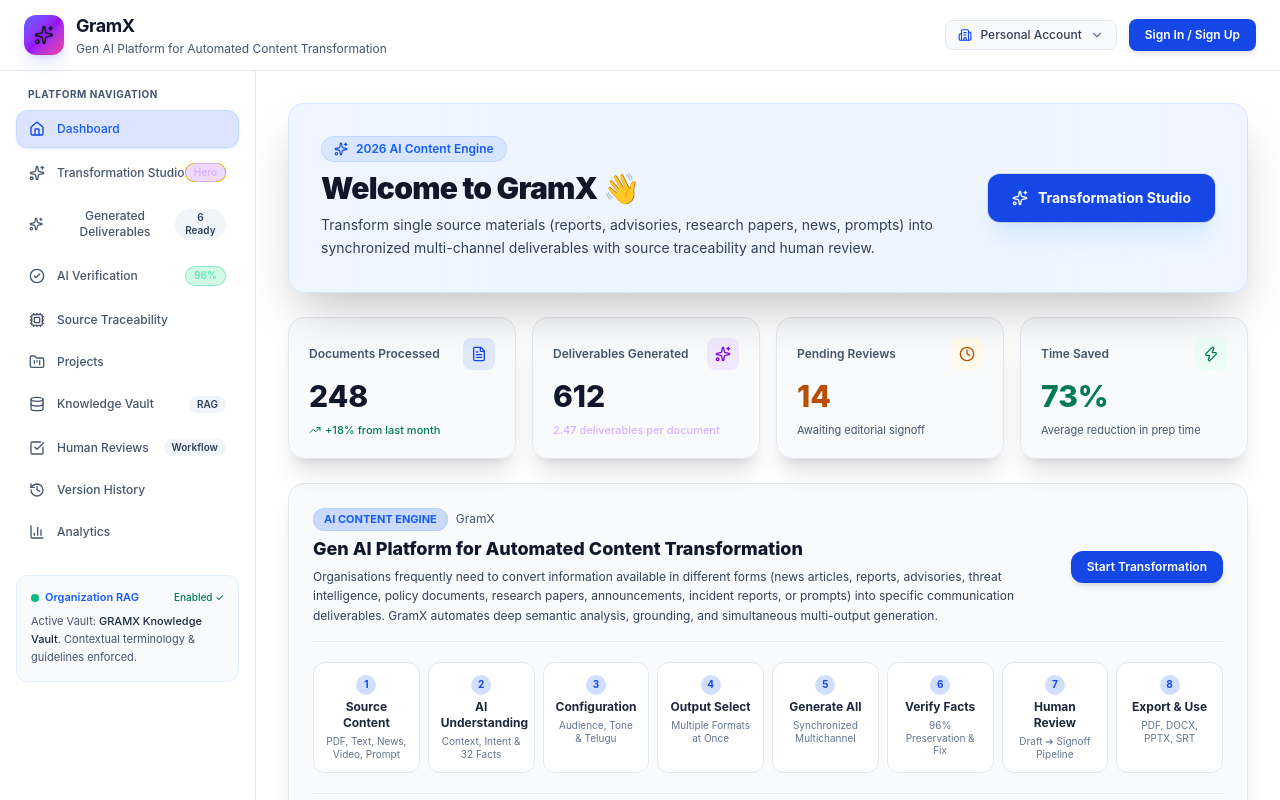
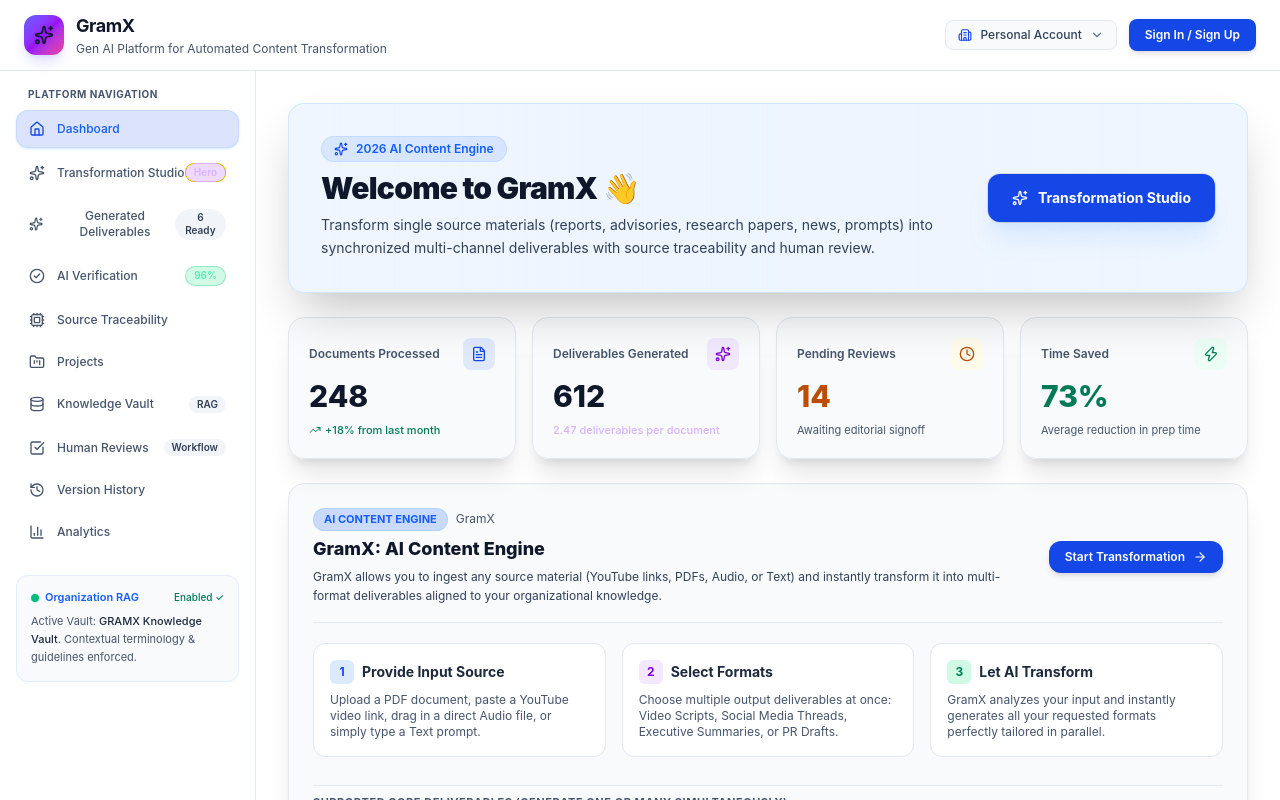
Before and after one commit to ruchitha188/GramX-Sih, a React (Vite) app in the folder GramX-Sih/: page / in a window 1280 px wide. Shown: the top 800 px of the page. Built offline with nearby package versions, Linux system fonts and the light colour scheme.

Commit message:
style: Simplify dashboard overview content

```diff
--- a/GramX-Sih/src/features/dashboard/DashboardView.tsx
+++ b/GramX-Sih/src/features/dashboard/DashboardView.tsx
@@ -129,40 +129,45 @@ export const DashboardView: React.FC<DashboardViewProps> = ({
               <span className="text-xs text-slate-600">GramX</span>
             </div>
             <h3 className="text-base sm:text-lg font-extrabold text-slate-900 mt-1">
-              Gen AI Platform for Automated Content Transformation
+              GramX: AI Content Engine
             </h3>
             <p className="text-xs text-slate-700 mt-1 max-w-4xl leading-relaxed">
-              Organisations frequently need to convert information available in different forms (news articles, reports, advisories, threat intelligence, policy documents, research papers, announcements, incident reports, or prompts) into specific communication deliverables. GramX automates deep semantic analysis, grounding, and simultaneous multi-output generation.
+              GramX allows you to ingest any source material (YouTube links, PDFs, Audio, or Text) and instantly transform it into multi-format deliverables aligned to your organizational knowledge.
             </p>
           </div>
           <button
             onClick={onLaunchTransformation}
-            className="px-4 py-2 bg-blue-700 hover:bg-blue-600 text-white rounded-xl text-xs font-semibold shrink-0 shadow-md transition-all"
+            className="px-4 py-2 bg-blue-700 hover:bg-blue-600 text-white rounded-xl text-xs font-semibold shrink-0 shadow-md transition-all flex items-center gap-2"
           >
-            Start Transformation
+            Start Transformation <ArrowRight className="w-3.5 h-3.5" />
           </button>
         </div>
 
-        {/* Visual Workflow Steps */}
-        <div className="grid grid-cols-2 sm:grid-cols-4 lg:grid-cols-8 gap-2 text-center text-xs">
-          {[
-            { step: '1', title: 'Source Content', sub: 'PDF, Text, News, Video, Prompt' },
-            { step: '2', title: 'AI Understanding', sub: 'Context, Intent & 32 Facts' },
-            { step: '3', title: 'Configuration', sub: 'Audience, Tone & Telugu' },
-            { step: '4', title: 'Output Select', sub: 'Multiple Formats at Once' },
-            { step: '5', title: 'Generate All', sub: 'Synchronized Multichannel' },
-            { step: '6', title: 'Verify Facts', sub: '96% Preservation & Fix' },
-            { step: '7', title: 'Human Review', sub: 'Draft ➔ Signoff Pipeline' },
-            { step: '8', title: 'Export & Use', sub: 'PDF, DOCX, PPTX, SRT' }
-          ].map((node) => (
-            <div key={node.step} className="p-3 rounded-xl bg-white border border-slate-200 space-y-1">
-              <span className="inline-flex items-center justify-center w-5 h-5 rounded-full bg-blue-600/20 text-blue-700 font-bold text-[10px]">
-                {node.step}
-              </span>
-              <h4 className="text-xs font-bold text-slate-800">{node.title}</h4>
-              <p className="text-[10px] text-slate-500 leading-tight">{node.sub}</p>
-            </div>
-          ))}
+        {/* Short visual summary */}
+        <div className="grid grid-cols-1 sm:grid-cols-3 gap-4 pb-2">
+          <div className="p-4 bg-white border border-slate-200 rounded-xl space-y-2">
+            <h4 className="font-bold text-slate-800 text-sm flex items-center gap-2">
+              <span className="w-6 h-6 rounded-md bg-blue-100 text-blue-700 flex items-center justify-center text-xs">1</span>
+              Provide Input Source
+            </h4>
+            <p className="text-xs text-slate-600">Upload a PDF document, paste a YouTube video link, drag in a direct Audio file, or simply type a Text prompt.</p>
+          </div>
+
+          <div className="p-4 bg-white border border-slate-200 rounded-xl space-y-2">
+            <h4 className="font-bold text-slate-800 text-sm flex items-center gap-2">
+              <span className="w-6 h-6 rounded-md bg-purple-100 text-purple-700 flex items-center justify-center text-xs">2</span>
+              Select Formats
+            </h4>
+            <p className="text-xs text-slate-600">Choose multiple output deliverables at once: Video Scripts, Social Media Threads, Executive Summaries, or PR Drafts.</p>
+          </div>
+
+          <div className="p-4 bg-white border border-slate-200 rounded-xl space-y-2">
+            <h4 className="font-bold text-slate-800 text-sm flex items-center gap-2">
+              <span className="w-6 h-6 rounded-md bg-emerald-100 text-emerald-700 flex items-center justify-center text-xs">3</span>
+              Let AI Transform
+            </h4>
+            <p className="text-xs text-slate-600">GramX analyzes your input and instantly generates all your requested formats perfectly tailored in parallel.</p>
+          </div>
         </div>
 
         {/* 8 Deliverable Capabilities Breakdown */}
@@ -236,10 +241,10 @@ export const DashboardView: React.FC<DashboardViewProps> = ({
                     {project.title}
                   </h4>
                   <span className={`text-[10px] px-2 py-0.5 rounded-full font-semibold ${project.status === 'Approved'
-                      ? 'bg-emerald-100 text-emerald-300'
-                      : project.status === 'In Review'
-                        ? 'bg-amber-100 text-amber-300'
-                        : 'bg-slate-100 text-slate-600'
+                    ? 'bg-emerald-100 text-emerald-300'
+                    : project.status === 'In Review'
+                      ? 'bg-amber-100 text-amber-300'
+                      : 'bg-slate-100 text-slate-600'
                     }`}>
                     {project.status}
                   </span>
```
